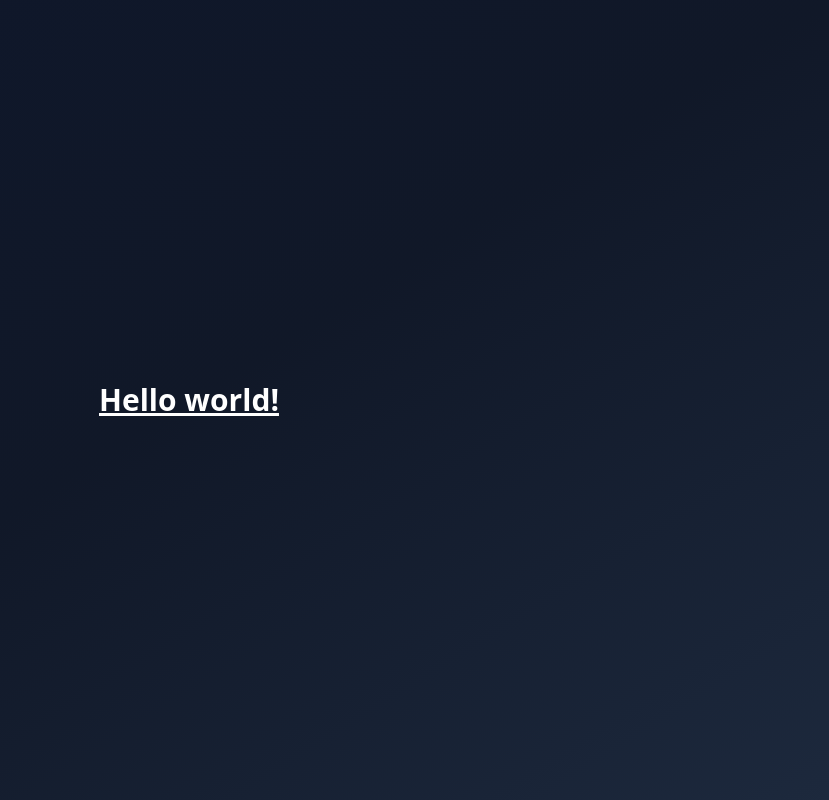
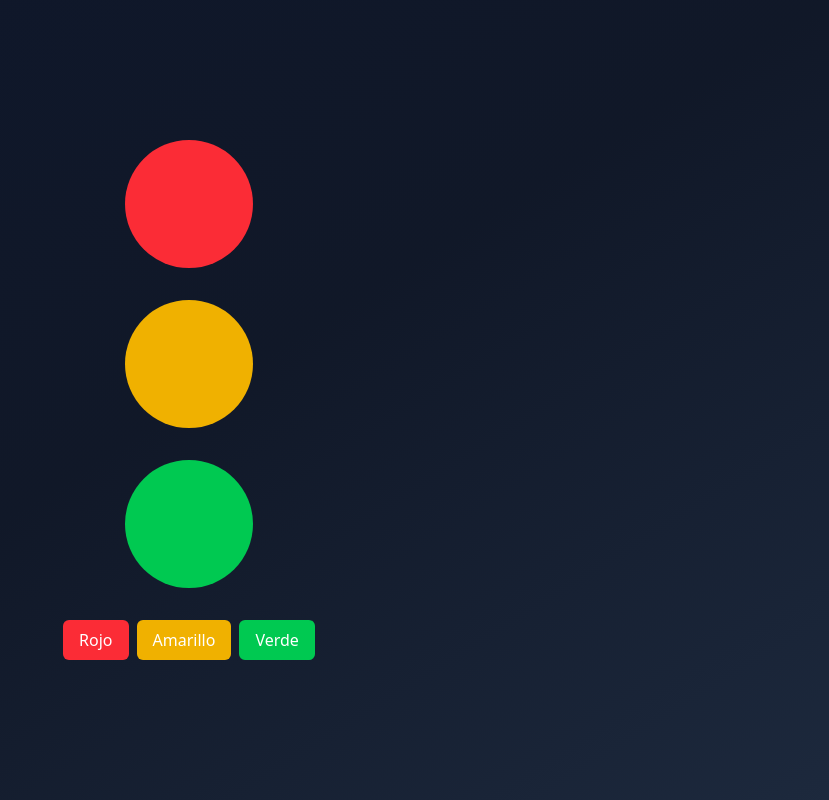
Before and after one commit to jcconde/react-hooks-app, a React (Vite) app: page / in a window 1280 px wide. Shown: the whole page, without its empty margins (451-1280 px from the left). Built offline with nearby package versions, Linux system fonts and the light colour scheme.

Commit message:
Add `TrafficLight` component with basic UI and integrate it as the root component.

```diff
--- /dev/null
+++ b/src/01-useState/TrafficLight.tsx
@@ -0,0 +1,28 @@
+export const TrafficLight = () => {
+  return (
+    <div
+      className="min-h-screen bg-gradient-to-br from-slate-900 via-gray-900 to-slate-800 flex items-center justify-center p-4">
+      <div className="flex flex-col items-center space-y-8">
+        <div className="w-32 h-32 bg-red-500 rounded-full"></div>
+        <div className="w-32 h-32 bg-yellow-500 rounded-full"></div>
+        <div className="w-32 h-32 bg-green-500 rounded-full"></div>
+
+        {/* Botón para cambiar el estado de la luz */}
+        <div className="flex gap-2">
+          <button
+            className="bg-red-500 text-white px-4 py-2 rounded-md cursor-pointer">
+            Rojo
+          </button>
+          <button
+            className="bg-yellow-500 text-white px-4 py-2 rounded-md cursor-pointer">
+            Amarillo
+          </button>
+          <button
+            className="bg-green-500 text-white px-4 py-2 rounded-md cursor-pointer">
+            Verde
+          </button>
+        </div>
+      </div>
+    </div>
+  );
+};
--- a/src/main.tsx
+++ b/src/main.tsx
@@ -1,10 +1,10 @@
 import { StrictMode } from 'react'
 import { createRoot } from 'react-dom/client'
-import { HooksApp } from "./HooksApp.tsx";
 import './index.css'
+import { TrafficLight } from "./01-useState/TrafficLight.tsx";
 
 createRoot(document.getElementById('root')!).render(
   <StrictMode>
-    <HooksApp/>
+    <TrafficLight/>
   </StrictMode>,
 )
```
